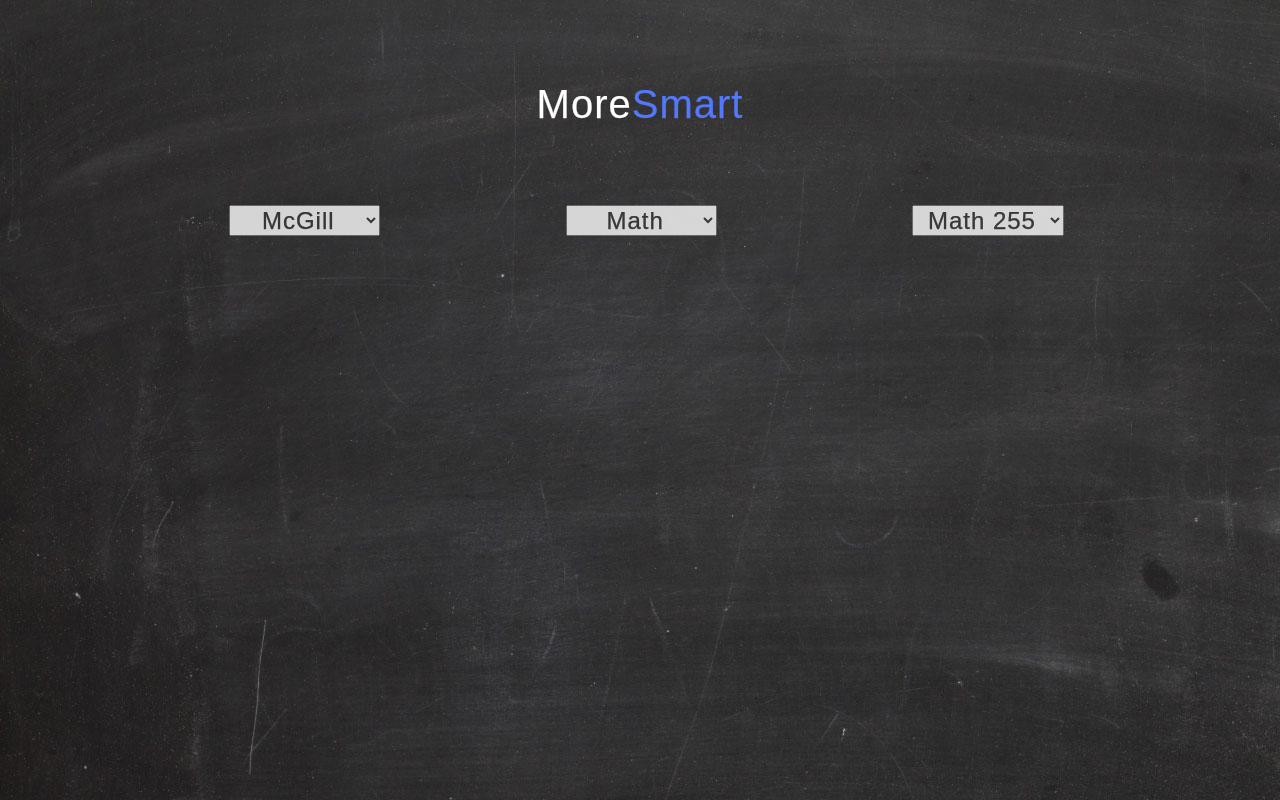
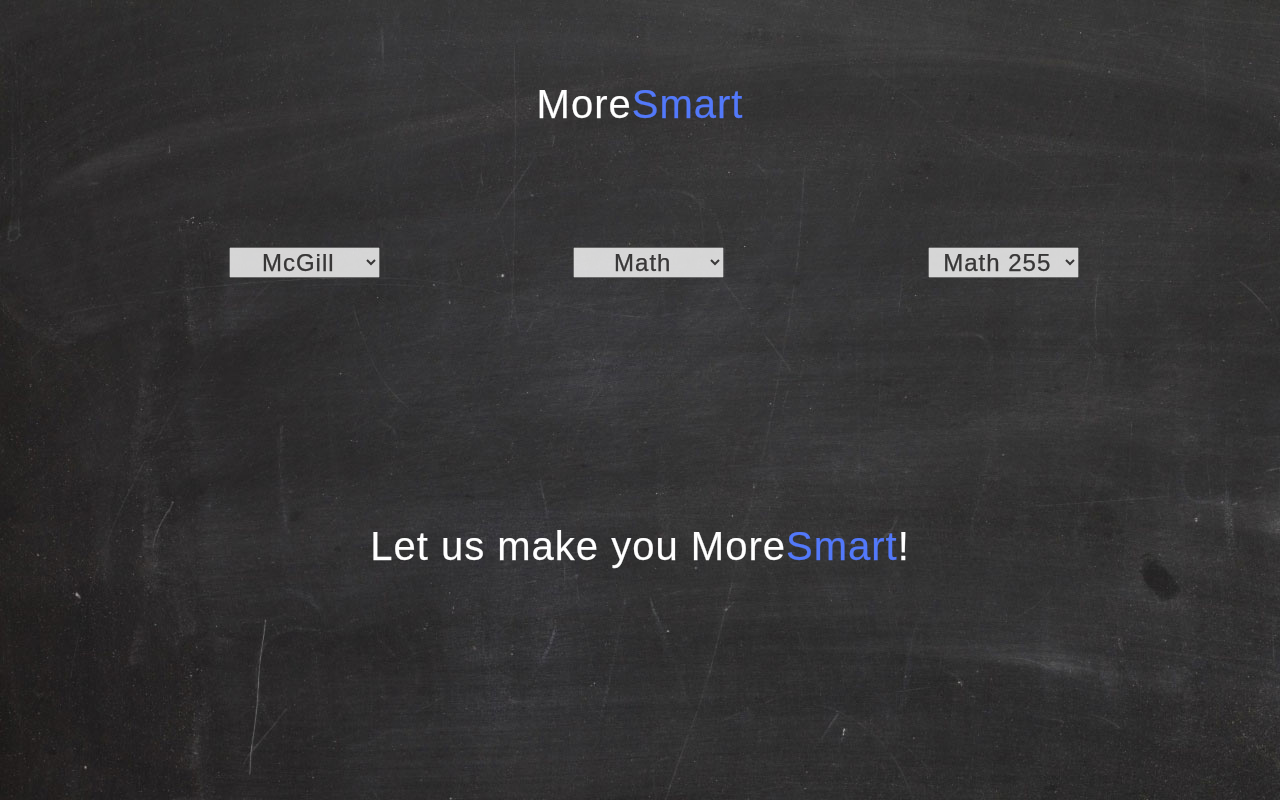
Before and after one commit to KaroAntonio/moresmart, a plain HTML site: page final_front_end/TutorsRegister.html in a window 1280 px wide. Drawn offline with nearby package versions, Linux system fonts and the light colour scheme.

Commit message:
Update TutorsRegister.html

```diff
--- a/final_front_end/TutorsRegister.html
+++ b/final_front_end/TutorsRegister.html
@@ -14,28 +14,10 @@
 		<div>More<span>Smart</span></div>
 	</div>
 
+	<div class="headerSlogan">
+		<div>Let us make you More<span>Smart</span>!</div>
+	</div>
 
-
- 	<table border="0">
-	 	<!-- <form>
-	 		<tr>
-	 		<td>
-	 		<div>
-		 		<input type="radio" name="tutor-tutee" id="tutee" value="Tutee" class="radio" checked/><label for="tutee">
-		 		Tutee</label>
-	 		</div>
-	 		</td>
-
-	 		<div>
-	 		<td>
-		 		<input type="radio" name="tutor-tutee" id="tutor" value="Tutor" class="radio"><label for="tutor">
-		 		Tutor</label>
-	 		</div>
-	 		</td>
-	 	</td>
-	 	</tr>
-	 	</form>
-	 </table> -->
 
 		<select name="school" id="select1">
 
@@ -86,8 +68,6 @@
  	};
  	make3();
 
- 	//$("#select2").change(make3());
-
  	$("#select2").on('change', function() {
     	make3();
 	});
```
